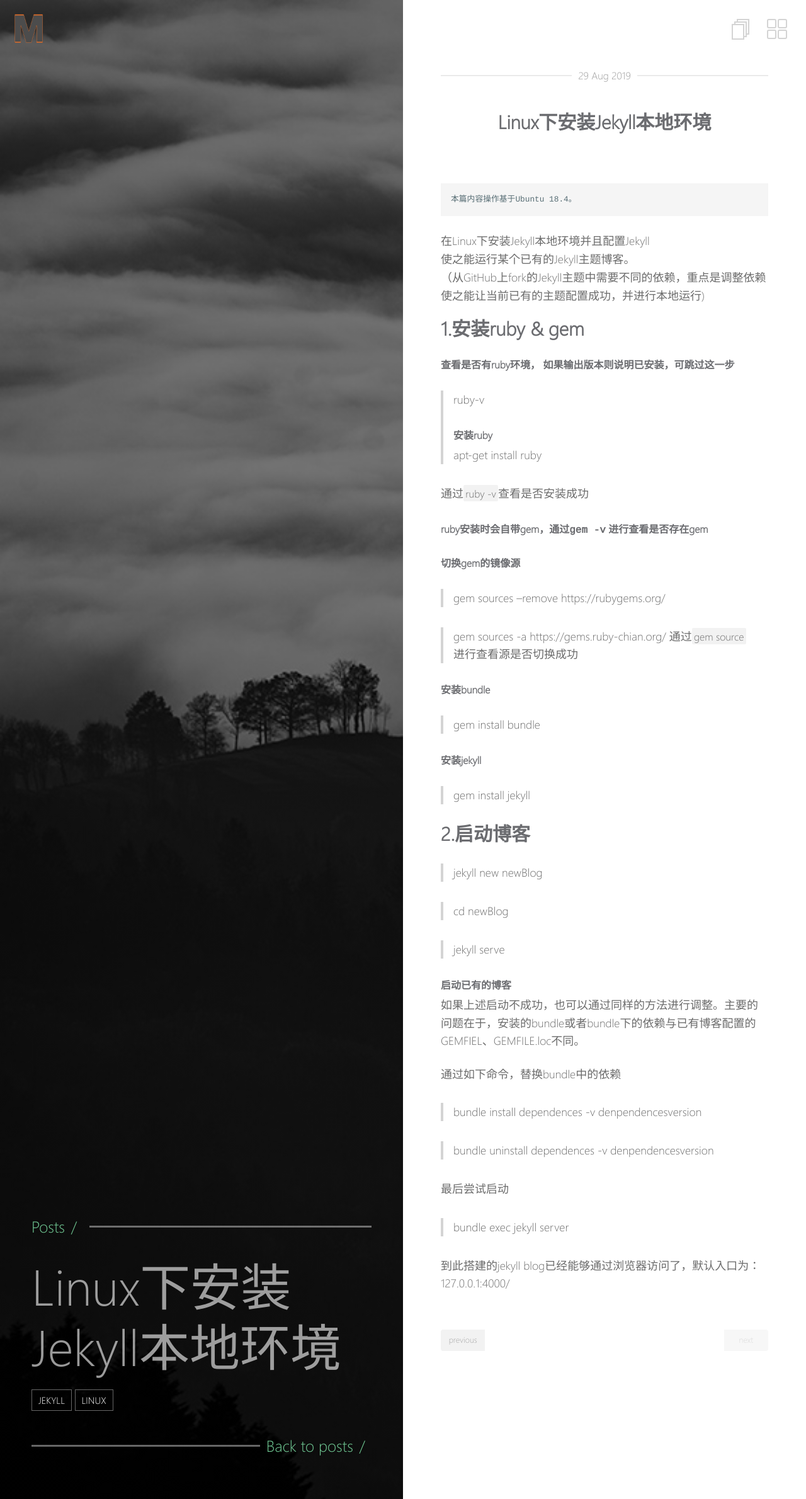
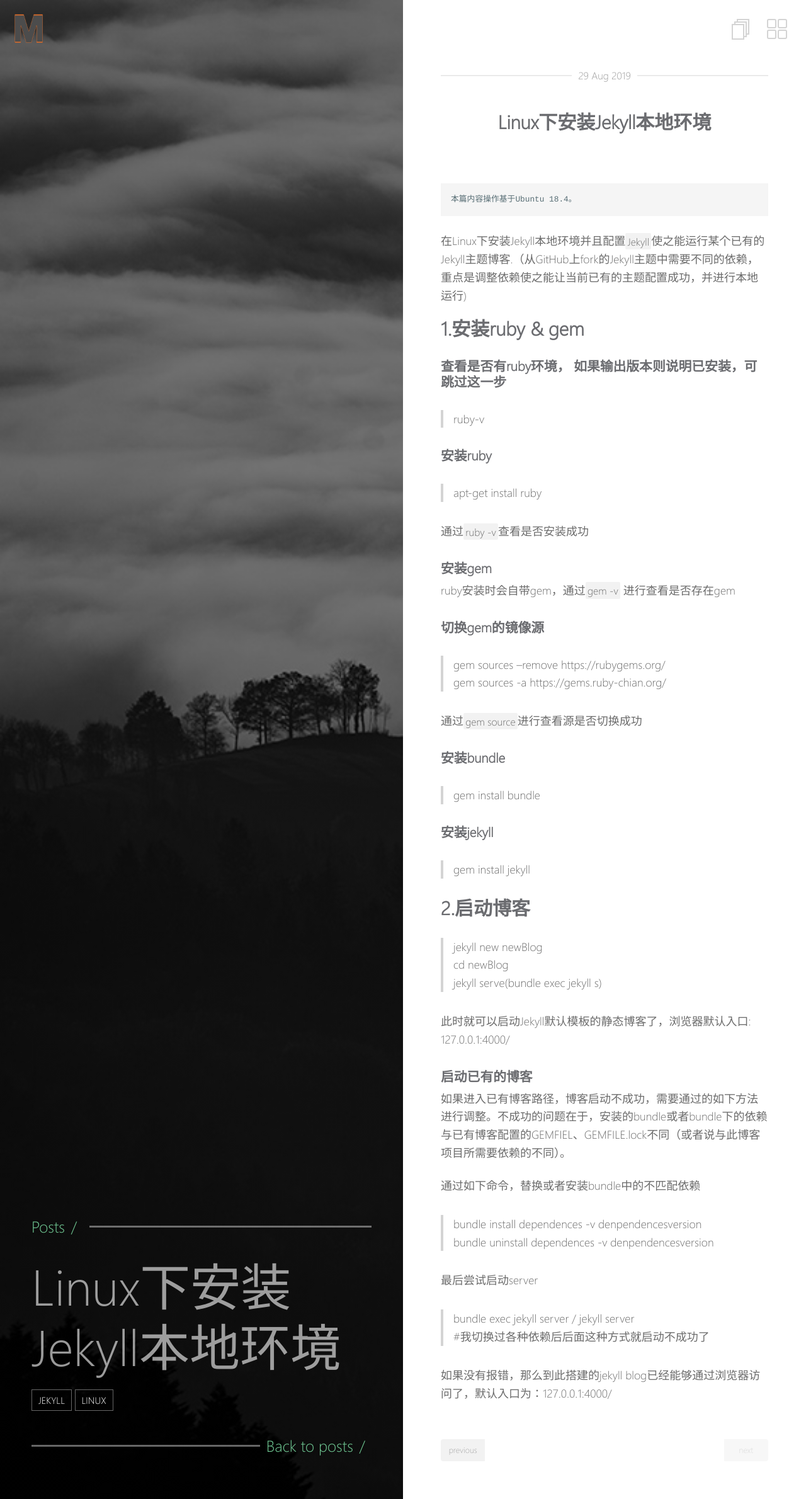
Before and after one commit to Maple-Chan/Maple-Chan.github.io, a Jekyll site: the page built from _posts/2019-08-29- Linux搭建Jekyll.md, in a window 1280 px wide. Shown: the whole page at 63% size. Built offline with Jekyll 4.4.1, drawn with Linux system fonts in a browser that asks for light colours.

Commit message:
修改内部排版，稍微美观

````diff
--- a/_posts/2019-08-29- Linux搭建Jekyll.md
+++ b/_posts/2019-08-29- Linux搭建Jekyll.md
@@ -16,46 +16,53 @@ tag:
 ```
 本篇内容操作基于Ubuntu 18.4。
 ```
-在Linux下安装Jekyll本地环境并且配置Jekyll<br>使之能运行某个已有的Jekyll主题博客。<br>（从GitHub上fork的Jekyll主题中需要不同的依赖，重点是调整依赖使之能让当前已有的主题配置成功，并进行本地运行)
+在Linux下安装Jekyll本地环境并且配置`Jekyll`使之能运行某个已有的Jekyll主题博客.（从GitHub上fork的Jekyll主题中需要不同的依赖，重点是调整依赖使之能让当前已有的主题配置成功，并进行本地运行)
 
 ## 1.安装ruby & gem
-#### 查看是否有ruby环境， 如果输出版本则说明已安装，可跳过这一步
+
+### 查看是否有ruby环境， 如果输出版本则说明已安装，可跳过这一步
+
 > ruby-v
-#### 安装ruby
-> apt-get install ruby
+
+### 安装ruby
+> apt-get  install ruby
 
 通过`ruby -v`查看是否安装成功
 
-#### ruby安装时会自带gem，通过`gem -v` 进行查看是否存在gem
+### 安装gem<br>
+ruby安装时会自带gem，通过`gem -v` 进行查看是否存在gem
 
-#### 切换gem的镜像源
-> gem sources --remove https://rubygems.org/
+### 切换gem的镜像源
+> gem sources --remove https://rubygems.org/<br>
+> gem sources -a https://gems.ruby-chian.org/
 
-> gem sources -a https://gems.ruby-chian.org/
 通过`gem source`进行查看源是否切换成功
 
-#### 安装bundle
-> gem install bundle
+### 安装bundle
+>  gem install bundle
 
-#### 安装jekyll
+### 安装jekyll
 > gem install jekyll
 
 ## 2.启动博客
-> jekyll new newBlog
+>  jekyll new newBlog<br>
+>  cd newBlog<br>
+>  jekyll serve(bundle exec jekyll s)<br>
 
-> cd newBlog
+此时就可以启动Jekyll默认模板的静态博客了，浏览器默认入口: 127.0.0.1:4000/
 
-> jekyll serve
+### 启动已有的博客<br>
 
-#### 启动已有的博客
- 如果上述启动不成功，也可以通过同样的方法进行调整。主要的问题在于，安装的bundle或者bundle下的依赖与已有博客配置的GEMFIEL、GEMFILE.loc不同。
+  如果进入已有博客路径，博客启动不成功，需要通过的如下方法进行调整。不成功的问题在于，安装的bundle或者bundle下的依赖与已有博客配置的GEMFIEL、GEMFILE.lock不同（或者说与此博客项目所需要依赖的不同）。
 
-通过如下命令，替换bundle中的依赖
-> bundle install dependences -v denpendencesversion
+通过如下命令，替换或者安装bundle中的不匹配依赖
 
+> bundle install dependences -v denpendencesversion<br>
 > bundle uninstall dependences -v denpendencesversion
 
-最后尝试启动
-> bundle exec jekyll server
+最后尝试启动server
 
-到此搭建的jekyll blog已经能够通过浏览器访问了，默认入口为：127.0.0.1:4000/
+> bundle exec jekyll server / jekyll server
+<br>#我切换过各种依赖后后面这种方式就启动不成功了
+
+如果没有报错，那么到此搭建的jekyll blog已经能够通过浏览器访问了，默认入口为：127.0.0.1:4000/
````
